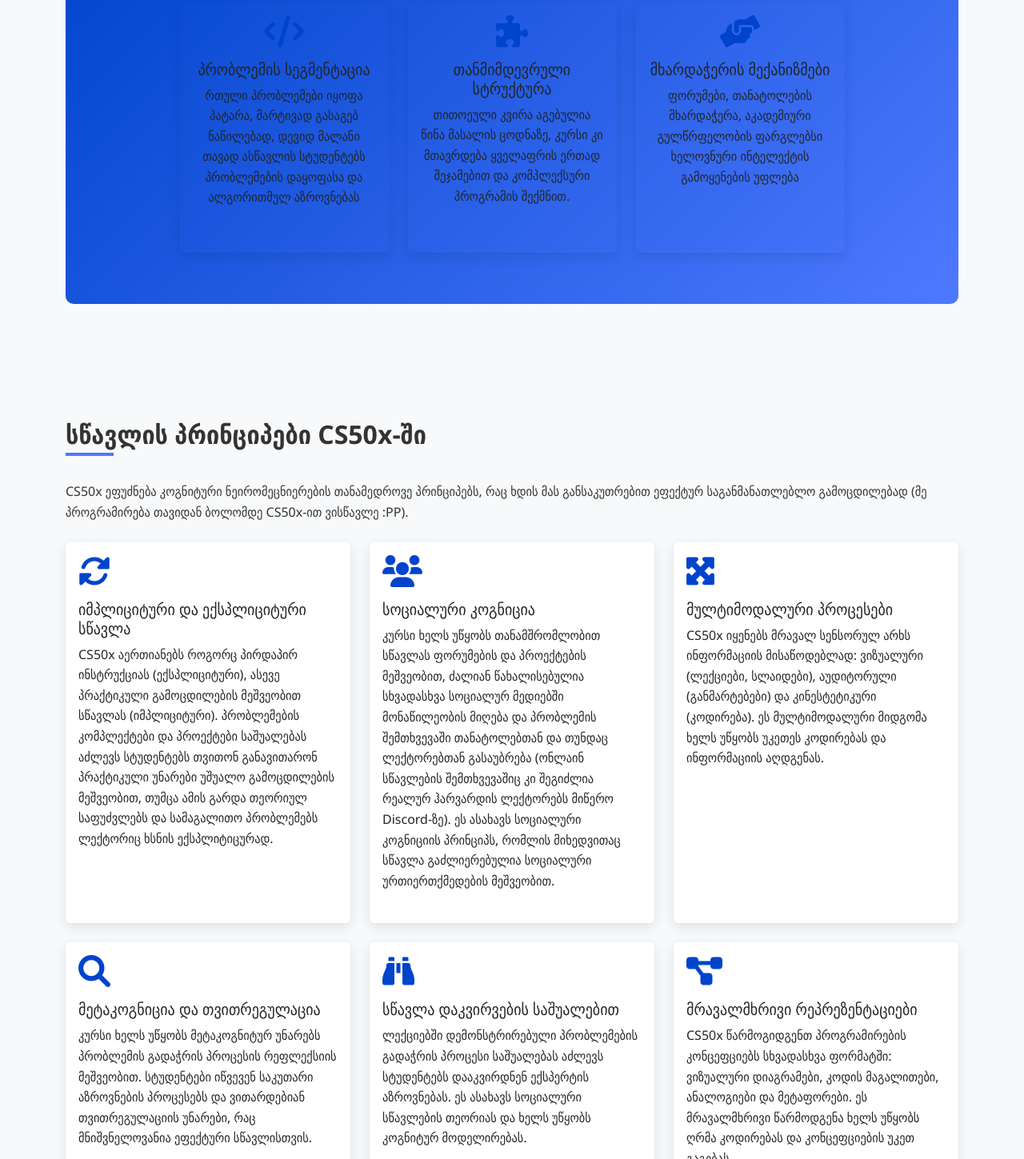
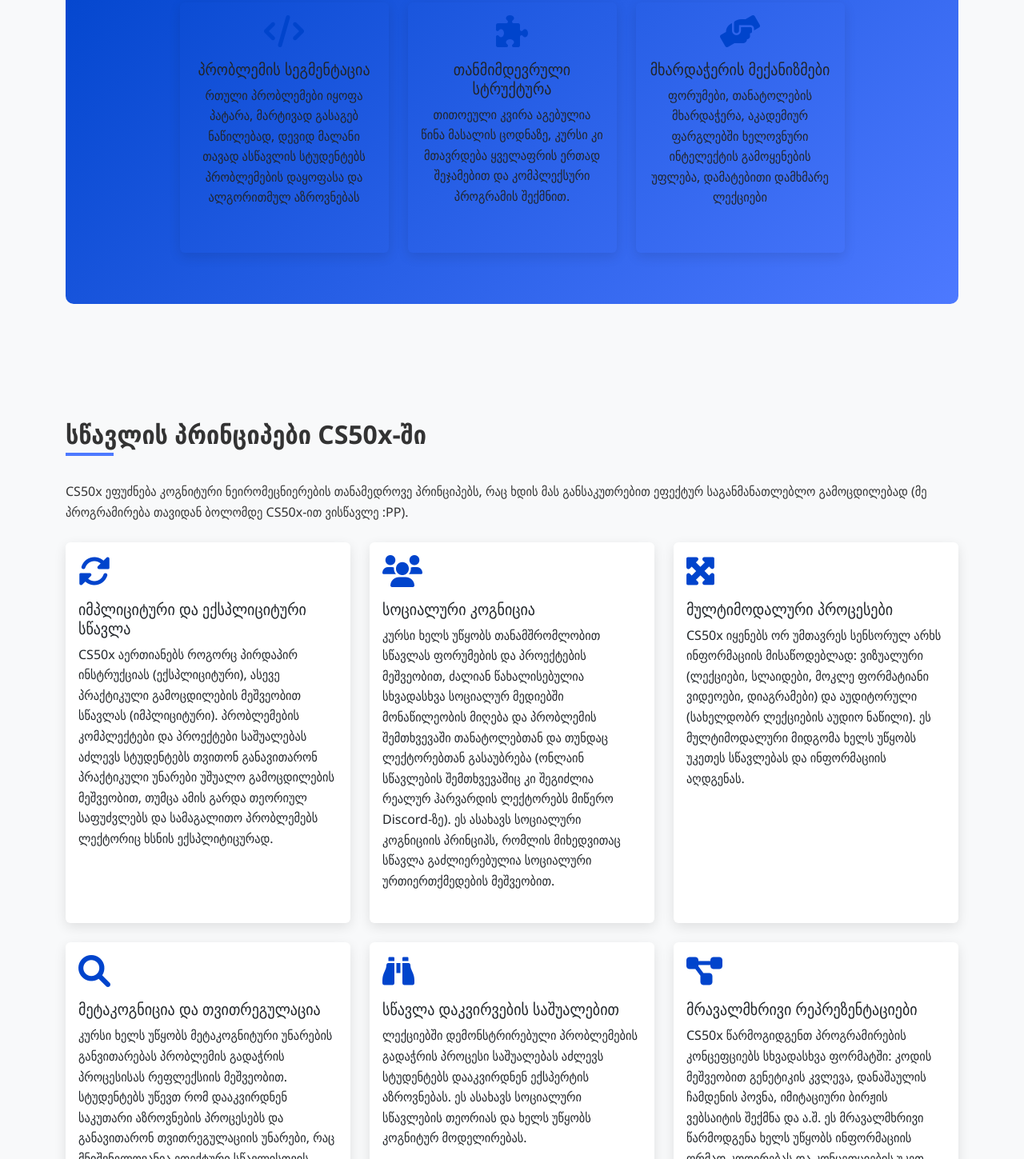
Before and after one commit to tokothedodo/tokothedodo.github.io, a plain HTML site: page index.html in a window 1280 px wide. Shown: the part 1351-2800 px from the top of the page at 80% size. Drawn offline with nearby package versions, Linux system fonts and the light colour scheme.

Commit message:
Revise navbar and content for improved clarity
Updated text in navbar and various sections for clarity and detail.

```diff
--- a/index.html
+++ b/index.html
@@ -13,16 +13,13 @@
     <nav class="navbar navbar-expand-lg navbar-dark sticky-top">
         <div class="container">
             <a class="navbar-brand" href="#home">
-                <i class="fas fa-brain me-2"></i>CS50x & კოგნიტური მეცნიერება
+                <i class="fas fa-brain me-2"></i>CS50x & კოგნიტური დატვირთვა
             </a>
             <button class="navbar-toggler" type="button" data-bs-toggle="collapse" data-bs-target="#navbarNav">
                 <span class="navbar-toggler-icon"></span>
             </button>
             <div class="collapse navbar-collapse" id="navbarNav">
                 <ul class="navbar-nav ms-auto">
-                    <li class="nav-item">
-                        <a class="nav-link text-light" href="#cognitive-load">კოგნიტური დატვირთვა</a>
-                    </li>
                     <li class="nav-item">
                         <a class="nav-link text-light" href="#learning-principles">სწავლის პრინციპები</a>
                     </li>
@@ -105,7 +102,7 @@
                             <div class="card-body">
                                 <i class="fas fa-hands-helping card-icon"></i>
                                 <h5>მხარდაჭერის მექანიზმები</h5>
-                                <p>ფორუმები, თანატოლების მხარდაჭერა, აკადემიური გულწრფელობის ფარგლებსი ხელოვნური ინტელექტის გამოყენების უფლება</p>
+                                <p>ფორუმები, თანატოლების მხარდაჭერა, აკადემიურ ფარგლებში ხელოვნური ინტელექტის გამოყენების უფლება, დამატებითი დამხმარე ლექციები</p>
                             </div>
                         </div>
                     </div>
@@ -144,7 +141,7 @@
                         <div class="card-body">
                             <i class="fas fa-expand-arrows-alt card-icon"></i>
                             <h5 class="card-title">მულტიმოდალური პროცესები</h5>
-                            <p class="card-text">CS50x იყენებს მრავალ სენსორულ არხს ინფორმაციის მისაწოდებლად: ვიზუალური (ლექციები, სლაიდები), აუდიტორული (განმარტებები) და კინესტეტიკური (კოდირება). ეს მულტიმოდალური მიდგომა ხელს უწყობს უკეთეს კოდირებას და ინფორმაციის აღდგენას.</p>
+                            <p class="card-text">CS50x იყენებს ორ უმთავრეს სენსორულ არხს ინფორმაციის მისაწოდებლად: ვიზუალური (ლექციები, სლაიდები, მოკლე ფორმატიანი ვიდეოები, დიაგრამები) და აუდიტორული (სახელდობრ ლექციების აუდიო ნაწილი). ეს მულტიმოდალური მიდგომა ხელს უწყობს უკეთეს სწავლებას და ინფორმაციის აღდგენას.</p>
                         </div>
                     </div>
                 </div>
@@ -153,7 +150,7 @@
                         <div class="card-body">
                             <i class="fas fa-search card-icon"></i>
                             <h5 class="card-title">მეტაკოგნიცია და თვითრეგულაცია</h5>
-                            <p class="card-text">კურსი ხელს უწყობს მეტაკოგნიტურ უნარებს პრობლემის გადაჭრის პროცესის რეფლექსიის მეშვეობით. სტუდენტები იწვევენ საკუთარი აზროვნების პროცესებს და ვითარდებიან თვითრეგულაციის უნარები, რაც მნიშვნელოვანია ეფექტური სწავლისთვის.</p>
+                            <p class="card-text">კურსი ხელს უწყობს მეტაკოგნიტური უნარების განვითარებას პრობლემის გადაჭრის პროცესისას რეფლექსიის მეშვეობით. სტუდენტებს უწევთ რომ დააკვირდნენ საკუთარი აზროვნების პროცესებს და განავითარონ თვითრეგულაციის უნარები, რაც მნიშვნელოვანია ეფექტური სწავლისთვის.</p>
                         </div>
                     </div>
                 </div>
@@ -171,7 +168,7 @@
                         <div class="card-body">
                             <i class="fas fa-project-diagram card-icon"></i>
                             <h5 class="card-title">მრავალმხრივი რეპრეზენტაციები</h5>
-                            <p class="card-text">CS50x წარმოგიდგენთ პროგრამირების კონცეფციებს სხვადასხვა ფორმატში: ვიზუალური დიაგრამები, კოდის მაგალითები, ანალოგიები და მეტაფორები. ეს მრავალმხრივი წარმოდგენა ხელს უწყობს ღრმა კოდირებას და კონცეფციების უკეთ გაგებას.</p>
+                            <p class="card-text">CS50x წარმოგიდგენთ პროგრამირების კონცეფციებს სხვადასხვა ფორმატში: კოდის მეშვეობით გენეტიკის კვლევა, დანაშაულის ჩამდენის პოვნა, იმიტაციური ბირჟის ვებსაიტის შექმნა და ა.შ. ეს მრავალმხრივი წარმოდგენა ხელს უწყობს ინფორმაციის ღრმად კოდირებას და კონცეფციების უკეთ გაგებას.</p>
                         </div>
                     </div>
                 </div>
```
